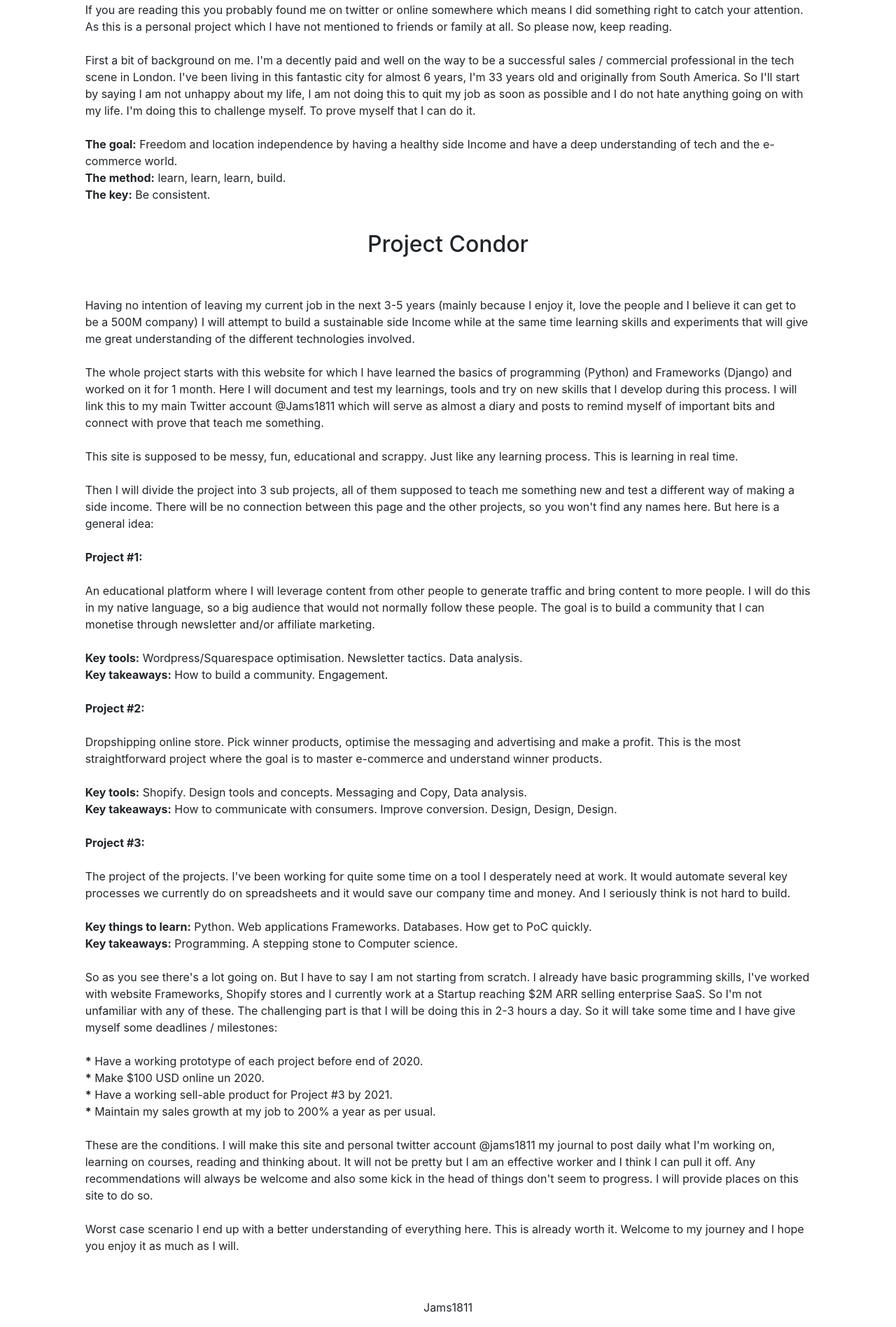
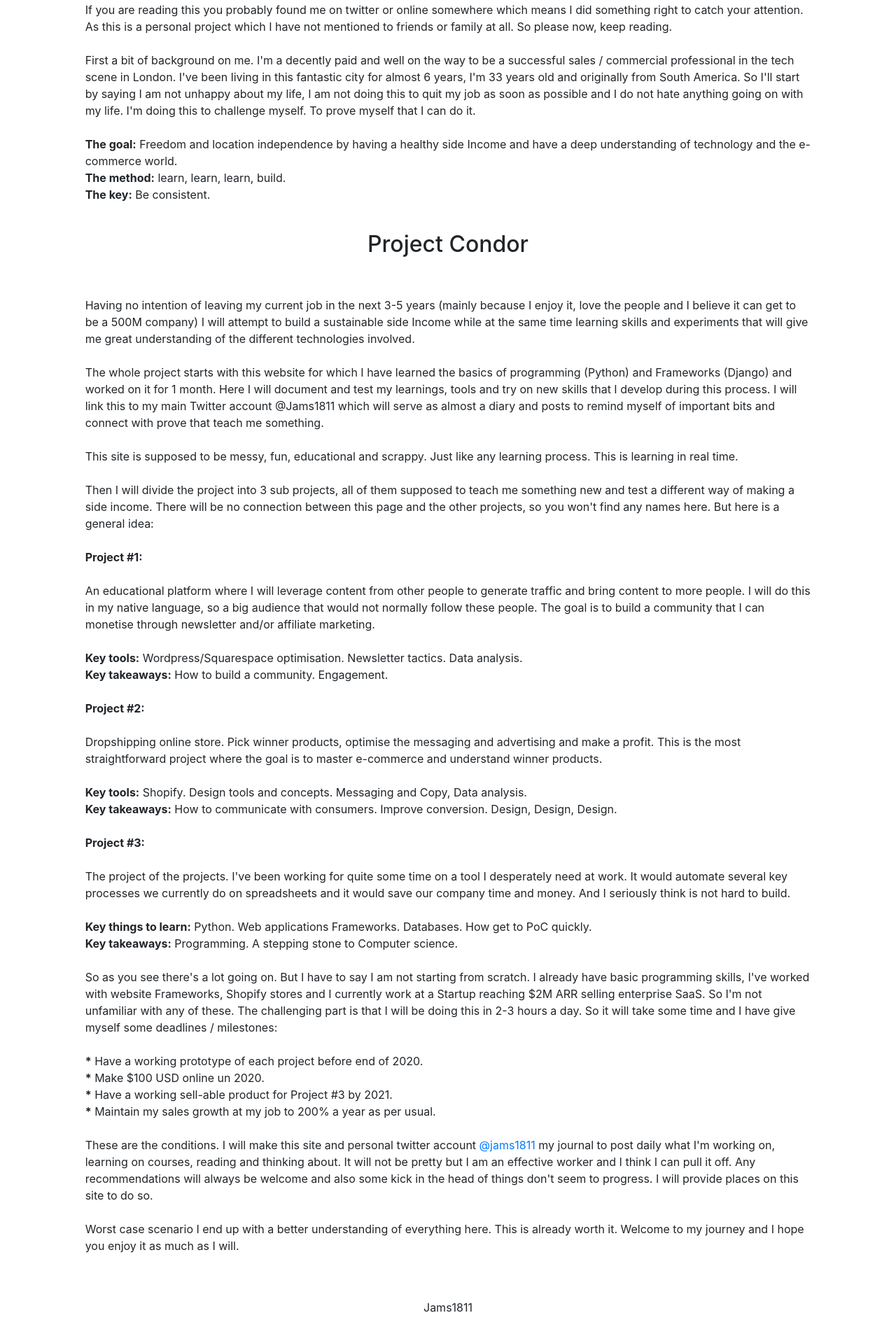
Before and after one commit to jams1811/jams1811-blog, a Django app: page /learn/about in a window 1280 px wide. Shown: the part 238-2134 px from the top of the page at 70% size. Run offline with Django 3.2, Linux system fonts and the light colour scheme; data comes from the database, SQL or seed files in the repository; some libraries are stand-ins or nearby versions.

Commit message:
Text Edit about

```diff
--- a/learn/templates/learn/about.html
+++ b/learn/templates/learn/about.html
@@ -20,7 +20,7 @@
           </head>
           <body>
             <p style="text-align:left">If you are reading this you probably found me on twitter or online somewhere which means I did something right to catch your attention. As this is a personal project which I have not mentioned to friends or family at all. So please now, keep reading.<br><br>
-              First a bit of background on me. I'm a decently paid and well on the way to be a successful sales / commercial professional in the tech scene in London. I've been living in this fantastic city for almost 6 years, I'm 33 years old and originally from South America. So I'll start by saying I am not unhappy about my life, I am not doing this to quit my job as soon as possible and I do not hate anything going on with my life. I'm doing this to challenge myself. To prove myself that I can do it.<br><br><b>The goal:</b> Freedom and location independence by having a healthy side Income and have a deep understanding of tech and the e-commerce world.<br>
+              First a bit of background on me. I'm a decently paid and well on the way to be a successful sales / commercial professional in the tech scene in London. I've been living in this fantastic city for almost 6 years, I'm 33 years old and originally from South America. So I'll start by saying I am not unhappy about my life, I am not doing this to quit my job as soon as possible and I do not hate anything going on with my life. I'm doing this to challenge myself. To prove myself that I can do it.<br><br><b>The goal:</b> Freedom and location independence by having a healthy side Income and have a deep understanding of technology and the e-commerce world.<br>
               <b>The method:</b> learn, learn, learn, build.<br><b>The key:</b> Be consistent.</p><br>
           <h2>Project Condor</h2>
         <br><br>
@@ -45,7 +45,7 @@
           <b>*</b> Make $100 USD online un 2020.<br>
           <b>*</b> Have a working sell-able product for Project #3 by 2021.<br>
           <b>*</b> Maintain my sales growth at my job to 200% a year as per usual.<br><br>
-          These are the conditions. I will make this site and personal twitter account @jams1811 my journal to post daily what I'm working on, learning on courses, reading and thinking about. It will not be pretty but I am an effective worker and I think I can pull it off. Any recommendations will always be welcome and also some kick in the head of things don't seem to progress. I will provide places on this site to do so.<br><br>
+          These are the conditions. I will make this site and personal twitter account <a href="https://twitter.com/Jams_1811">@jams1811</a> my journal to post daily what I'm working on, learning on courses, reading and thinking about. It will not be pretty but I am an effective worker and I think I can pull it off. Any recommendations will always be welcome and also some kick in the head of things don't seem to progress. I will provide places on this site to do so.<br><br>
           Worst case scenario I end up with a better understanding of everything here. This is already worth it. Welcome to my journey and I hope you enjoy it as much as I will.</p>
           <br><br>
         <p style="text-align:center">Jams1811</p>
```
